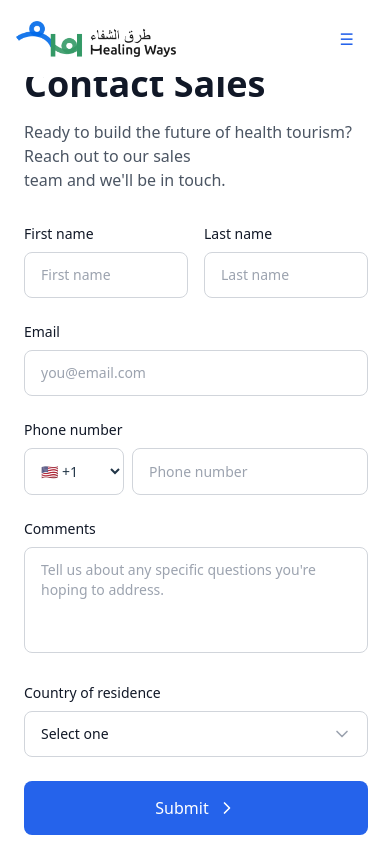
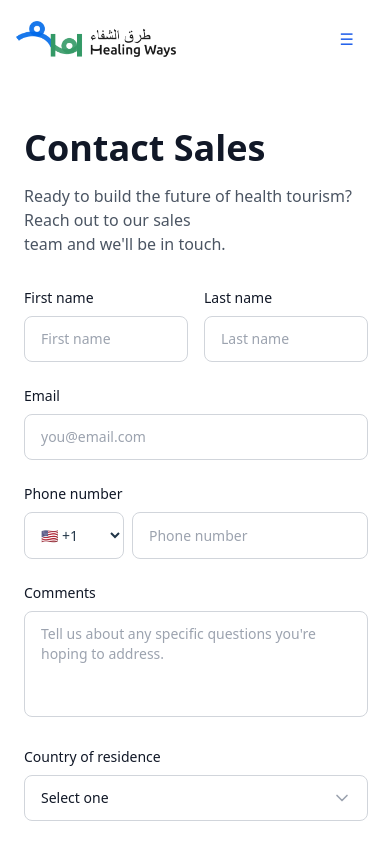
Before and after one commit to Binmuhammad001/healing-ways, a React (Vite) app: page /contact in a window 390 px wide. Shown: the top 843 px of the page. Built offline with nearby package versions, Linux system fonts and the light colour scheme.

Commit message:
Update contact.jsx

```diff
--- a/src/components/contact/contact.jsx
+++ b/src/components/contact/contact.jsx
@@ -71,7 +71,7 @@ export default function ContactSalesForm() {
   };
 
   return (
-    <section className="bg-white py-16 md:py-20">
+    <section className="bg-white py-16 md:py-20 pt-32">
       <div className="container mx-auto px-6 max-w-7xl">
         <div className="grid md:grid-cols-2 gap-12 items-center">
           {/* Left side - Form */}
```
